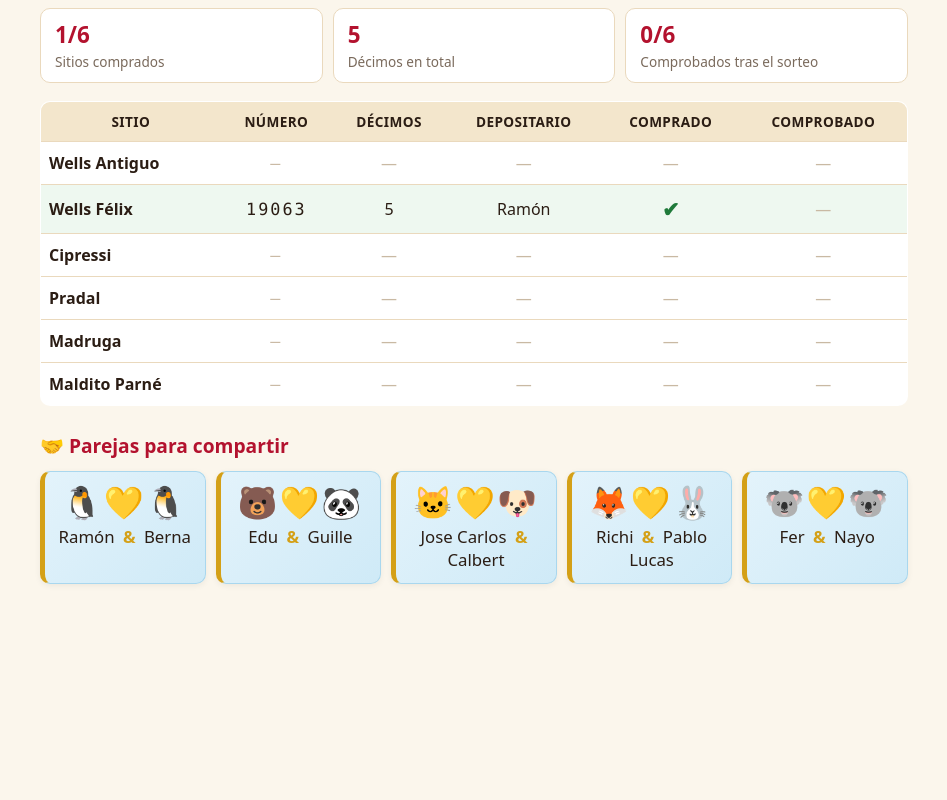
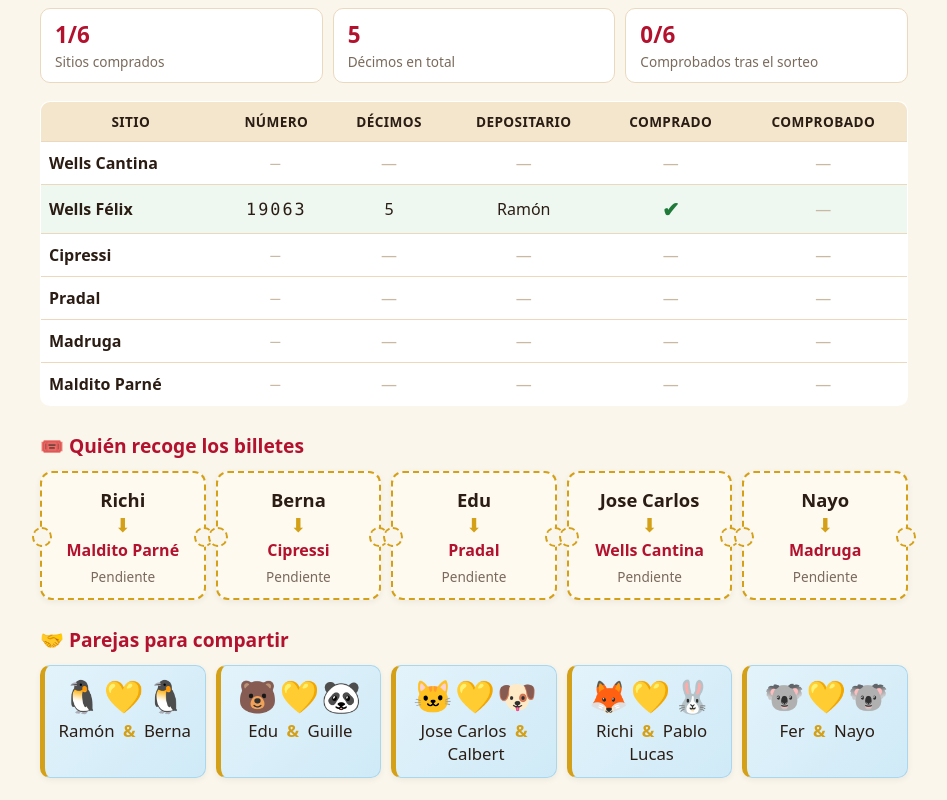
Before and after one commit to PedritoGrillo/loteria-navidad, a plain HTML site: page index.html in a window 1280 px wide. Shown: the part 374-1174 px from the top of the page, without its empty margins (166-1113 px from the left). Before the commit the page ends 1039 px from the top, so only its background shows below. Drawn offline with Linux system fonts and the light colour scheme.

Commit message:
Wells Cantina y quién recoge los billetes

```diff
--- a/index.html
+++ b/index.html
@@ -60,6 +60,24 @@
   }
   button.sec { background: transparent; color: var(--rojo); }
   button:disabled { opacity: .5; cursor: default; }
+  .recogida { margin-top: 26px; }
+  .recogida h2 { margin: 0 0 12px; font-size: 1.2rem; color: var(--rojo); }
+  .lista-recogida { display: flex; flex-wrap: wrap; gap: 10px; }
+  .recoge {
+    flex: 1 1 160px; position: relative; text-align: center; padding: 14px 10px 12px;
+    background: #fffaf0; border: 2px dashed var(--oro); border-radius: 12px;
+    box-shadow: 0 2px 6px rgba(0,0,0,.06);
+  }
+  .recoge::before, .recoge::after {          /* muescas de boleto */
+    content: ""; position: absolute; top: 50%; width: 16px; height: 16px; margin-top: -8px;
+    background: var(--fondo); border-radius: 50%; border: 2px dashed var(--oro);
+  }
+  .recoge::before { left: -10px; } .recoge::after { right: -10px; }
+  .recoge .quien { font-size: 1.15rem; font-weight: 700; }
+  .recoge .flecha { color: var(--oro); font-size: 1.2rem; line-height: 1.4; }
+  .recoge .donde { color: var(--rojo); font-weight: 600; }
+  .recoge .estado { margin-top: 6px; font-size: .85rem; color: var(--suave); }
+  .recoge .estado.ok { color: var(--ok); font-weight: 600; }
   .parejas { margin-top: 26px; }
   .parejas h2 { margin: 0 0 12px; font-size: 1.2rem; color: var(--rojo); }
   .lista-parejas { display: flex; flex-wrap: wrap; gap: 10px; }
@@ -119,6 +137,11 @@
     <tbody id="filas"></tbody>
   </table>
 
+  <section class="recogida">
+    <h2>🎟️ Quién recoge los billetes</h2>
+    <div class="lista-recogida" id="recogida"></div>
+  </section>
+
   <section class="parejas">
     <h2>🤝 Parejas para compartir</h2>
     <div class="lista-parejas">
@@ -140,9 +163,18 @@
 
 <script>
   // ---- Sitios donde compramos (editar aquí para añadir o quitar) ----
-  const SITIOS = ["Wells Antiguo", "Wells Félix", "Cipressi", "Pradal", "Madruga", "Maldito Parné"];
+  const SITIOS = ["Wells Cantina", "Wells Félix", "Cipressi", "Pradal", "Madruga", "Maldito Parné"];
   // ---- Quién guarda los décimos de cada sitio ----
   const DEPOSITARIOS = ["Alberto", "Berna", "Joshep", "Niachio", "Ramón", "Richi", "Canario", "Fer", "Plucas"];
+
+  // ---- Quién va a recoger los billetes de cada sitio ----
+  const RECOGIDA = [
+    ["Richi", "Maldito Parné"],
+    ["Berna", "Cipressi"],
+    ["Edu", "Pradal"],
+    ["Jose Carlos", "Wells Cantina"],
+    ["Nayo", "Madruga"]
+  ];
 
   // Los datos viven en datos.json dentro del repositorio. Solo quien tenga permiso
   // de escritura en el repo (el dueño) puede cambiarlos.
@@ -215,6 +247,17 @@
     resumen();
   }
 
+  function pintarRecogida() {
+    document.getElementById("recogida").innerHTML = RECOGIDA.map(([quien, donde]) => {
+      const r = datos.find(x => x.sitio === donde) || {};
+      const estado = r.comprado
+        ? `<div class="estado ok">✔ Recogido${r.numero ? " · " + esc(r.numero) : ""}</div>`
+        : `<div class="estado">Pendiente</div>`;
+      return `<div class="recoge"><div class="quien">${esc(quien)}</div>
+        <div class="flecha">⬇</div><div class="donde">${esc(donde)}</div>${estado}</div>`;
+    }).join("");
+  }
+
   function marcar(tr, r) { tr.classList.toggle("completo", r.comprado); }
 
   function resumen() {
@@ -224,6 +267,7 @@
     document.getElementById("rComprobado").textContent = `${cuenta("comprobado")}/${n}`;
     document.getElementById("rDecimos").textContent =
       datos.reduce((s, r) => s + (parseInt(r.decimos, 10) || 0), 0);
+    pintarRecogida();
   }
 
   function aviso(t, tipo) {
```
